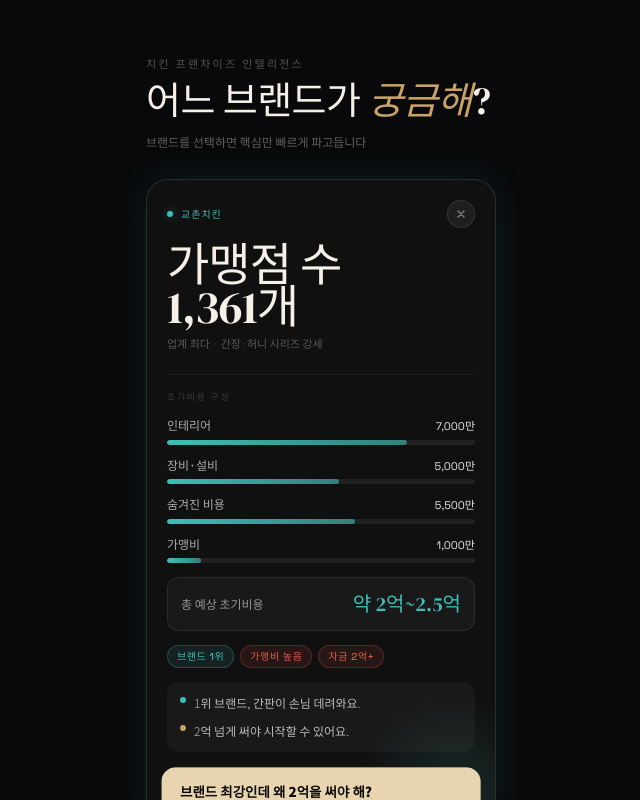
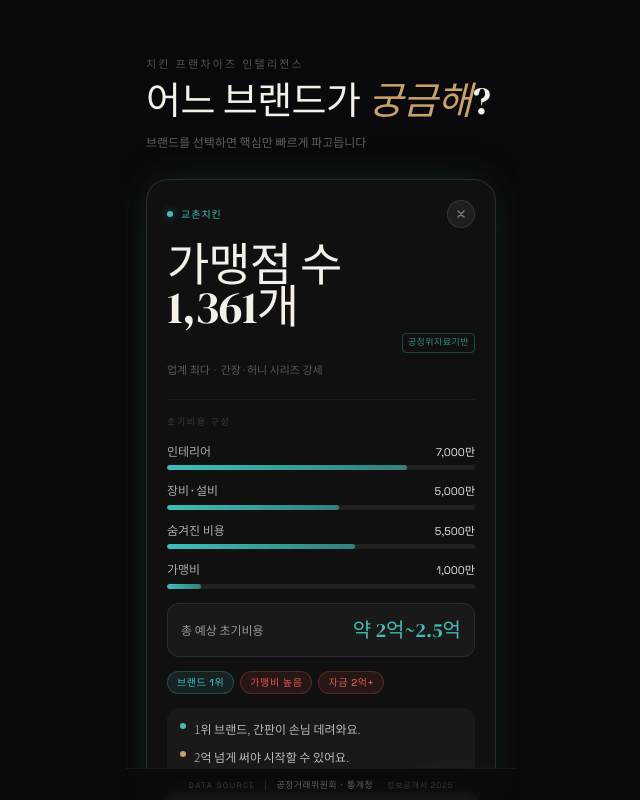
Before and after one commit to hermes-blue/chicken-mvp2-searching-style-cursor-, a React (Vite) app in the folder chicken-mvp/: page / in a window 1280 px wide. Both pictures are taken after a click on the element 640 px from the left and 219 px from the top of the page. Shown: the top 800 px of the page, without its empty margins (319-959 px from the left). Built offline with nearby package versions, Linux system fonts and the light colour scheme.

Commit message:
공정위마크

```diff
--- a/chicken-mvp/src/App.jsx
+++ b/chicken-mvp/src/App.jsx
@@ -73,7 +73,31 @@
       color: 'var(--color-text-primary)',
       overflowY: 'auto',
     }}>
-      <div style={{ padding: '56px 20px 40px' }}>
+      {/* 하단 고정 푸터 */}
+      <div style={{
+        position: 'fixed',
+        bottom: 0,
+        left: '50%',
+        transform: 'translateX(-50%)',
+        width: '100%',
+        maxWidth: 390,
+        height: 32,
+        background: 'rgba(10,9,7,0.92)',
+        borderTop: '1px solid rgba(255,255,255,0.06)',
+        display: 'flex',
+        alignItems: 'center',
+        justifyContent: 'center',
+        gap: 10,
+        zIndex: 999,
+        backdropFilter: 'blur(8px)',
+      }}>
+        <span style={{ fontFamily: 'var(--font-mono)', fontSize: 8, letterSpacing: '0.18em', color: 'rgba(255,255,255,0.2)', textTransform: 'uppercase' }}>Data Source</span>
+        <span style={{ width: 1, height: 10, background: 'rgba(255,255,255,0.1)' }} />
+        <span style={{ fontFamily: 'var(--font-korean)', fontSize: 9, color: 'rgba(255,255,255,0.35)', letterSpacing: '0.04em' }}>공정거래위원회 · 통계청</span>
+        <span style={{ fontFamily: 'var(--font-mono)', fontSize: 8, color: 'rgba(255,255,255,0.18)', letterSpacing: '0.1em', marginLeft: 4 }}>정보공개서 2025</span>
+      </div>
+
+      <div style={{ padding: '56px 20px 60px' }}>
         {/* 뒤로가기 + 단계 표시 */}
         {stack.length > 0 && (
           <div style={{ display: 'flex', alignItems: 'center', gap: 10, marginBottom: 20 }}>
--- a/chicken-mvp/src/components/Card.jsx
+++ b/chicken-mvp/src/components/Card.jsx
@@ -751,8 +751,15 @@
 
         {/* 큰 수치 */}
         <div style={{ marginBottom: 6 }}>
-          <div style={{ fontFamily: 'var(--font-display)', fontSize: 46, lineHeight: 0.9, color: apiCost ? ac.color : 'var(--color-text-primary)', letterSpacing: '-1px', wordBreak: 'keep-all', overflowWrap: 'break-word' }}>
-            {apiLoading ? '불러오는 중...' : apiCost ?? data.row1Val}
+          <div>
+            <div style={{ fontFamily: 'var(--font-display)', fontSize: 46, lineHeight: 0.9, color: apiCost ? ac.color : 'var(--color-text-primary)', letterSpacing: '-1px', wordBreak: 'keep-all', overflowWrap: 'break-word' }}>
+              {apiLoading ? '불러오는 중...' : apiCost ?? data.row1Val}
+            </div>
+            {!apiCost && /\d[\d,]*(만원|억|개)/.test(data.row1Val) && !data.row1Val.includes('%') && (
+              <div style={{ display: 'flex', justifyContent: 'flex-end', marginTop: 6 }}>
+                <span style={{ fontSize: 9, fontFamily: 'var(--font-mono)', color: 'rgba(61,191,184,0.7)', border: '1px solid rgba(61,191,184,0.3)', borderRadius: 4, padding: '2px 5px', letterSpacing: '0.05em', whiteSpace: 'nowrap' }}>공정위자료기반</span>
+              </div>
+            )}
           </div>
           <div style={{ fontSize: 11, fontWeight: 300, color: 'var(--color-text-muted)', marginTop: 8, wordBreak: 'keep-all' }}>
             {apiCost ? 'Gemini AI 응답 · 실시간' : data.row1Label}
@@ -797,7 +804,7 @@
       </div>
 
       {/* CTA */}
-      <div style={{ padding: '16px 20px 20px', marginTop: 'auto' }}>
+      <div style={{ padding: '16px 20px 52px', marginTop: 'auto' }}>
         {data.qBtn && (
           <button
             onPointerDown={(e) => { e.stopPropagation(); setBtnPressed(true) }}
@@ -882,7 +889,14 @@
       <div style={{ maxHeight: selected ? 340 : 0, overflow: 'hidden', transition: 'max-height 0.28s cubic-bezier(0.4, 0, 0.2, 1)' }}>
         <div style={{ padding: '0 18px 18px', borderTop: '1px solid var(--color-border-default)' }}>
           <div style={{ padding: '14px 0 12px', borderBottom: '1px solid var(--color-border-default)' }}>
-            <div style={{ fontFamily: 'var(--font-display)', fontSize: 36, color: 'var(--color-text-primary)', lineHeight: 0.95, letterSpacing: '-0.5px', wordBreak: 'keep-all', overflowWrap: 'break-word' }}>{row1Val}</div>
+            <div>
+              <div style={{ fontFamily: 'var(--font-display)', fontSize: 36, color: 'var(--color-text-primary)', lineHeight: 0.95, letterSpacing: '-0.5px', wordBreak: 'keep-all', overflowWrap: 'break-word' }}>{row1Val}</div>
+              {/\d[\d,]*(만원|억|개)/.test(row1Val) && !row1Val.includes('%') && (
+                <div style={{ display: 'flex', justifyContent: 'flex-end', marginTop: 6 }}>
+                  <span style={{ fontSize: 9, fontFamily: 'var(--font-mono)', color: 'rgba(61,191,184,0.7)', border: '1px solid rgba(61,191,184,0.3)', borderRadius: 4, padding: '2px 5px', letterSpacing: '0.05em', whiteSpace: 'nowrap' }}>공정위자료기반</span>
+                </div>
+              )}
+            </div>
             <div style={{ fontSize: 11, fontWeight: 300, color: 'var(--color-text-muted)', marginTop: 6, wordBreak: 'keep-all' }}>{row1Label}</div>
           </div>
           <div style={{ display: 'flex', gap: 6, flexWrap: 'wrap', padding: '10px 0', borderBottom: '1px solid var(--color-border-default)' }}>
```
